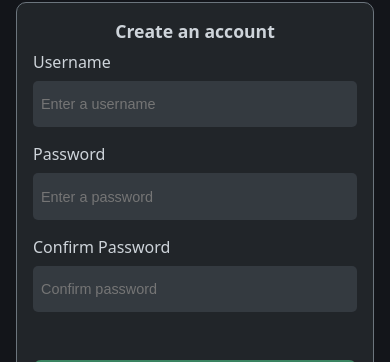
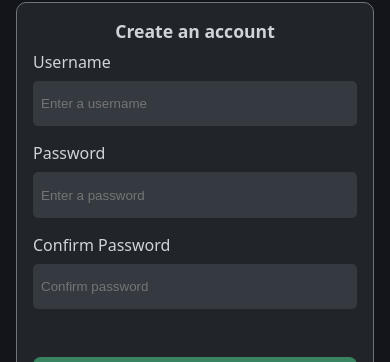
Before and after one commit to internetdrew/hackers-the-api, an Astro site in the folder client/: page / in a window 390 px wide. Shown: the part 186-548 px from the top of the page. Built offline with nearby package versions, Linux system fonts and the light colour scheme; Astro itself is replaced by a stand-in of ours; no server answers.

Commit message:
remove font size to attempt mitigating zoom on mobile

```diff
--- a/client/src/index.css
+++ b/client/src/index.css
@@ -42,7 +42,6 @@
     padding: 0.95rem 0.5rem;
     border-radius: 5px;
     border: none;
-    font-size: 0.9rem;
     background-color: #343a40;
     color: #f8f9fa;
   }
```
